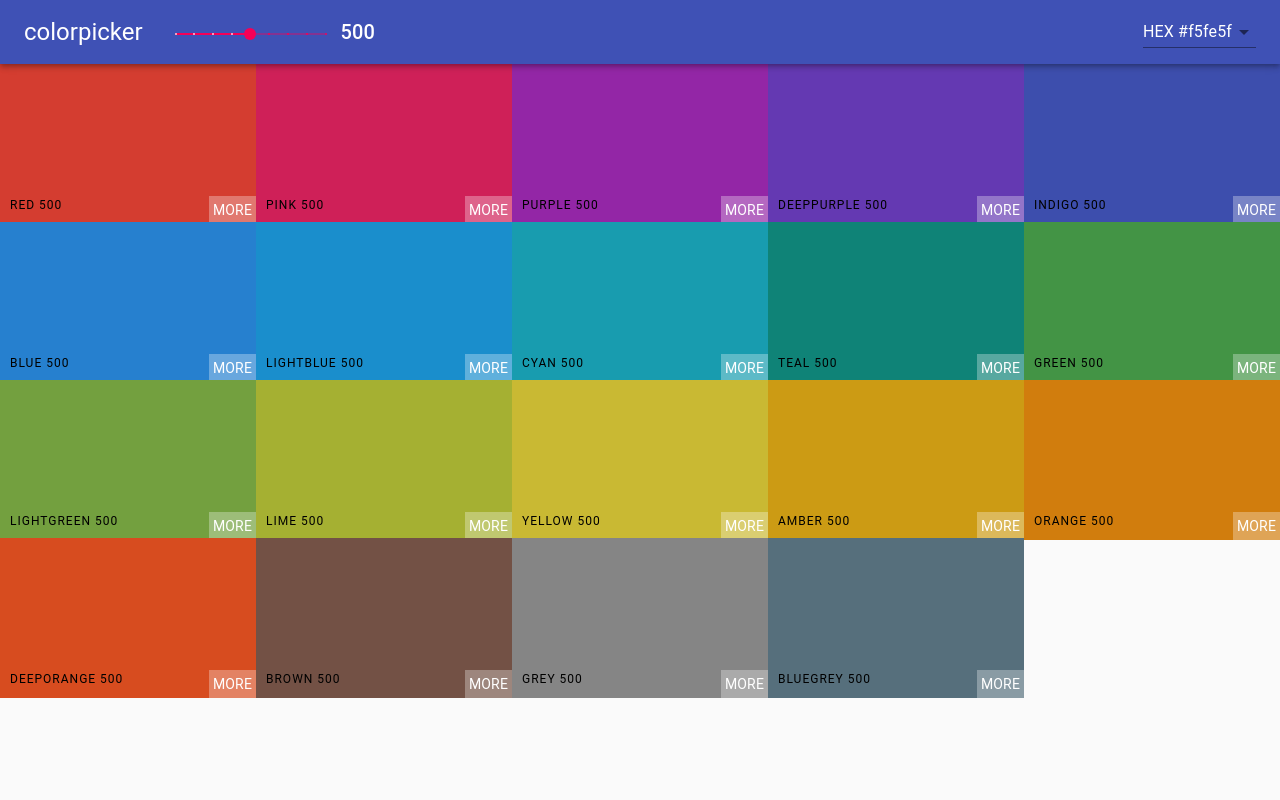
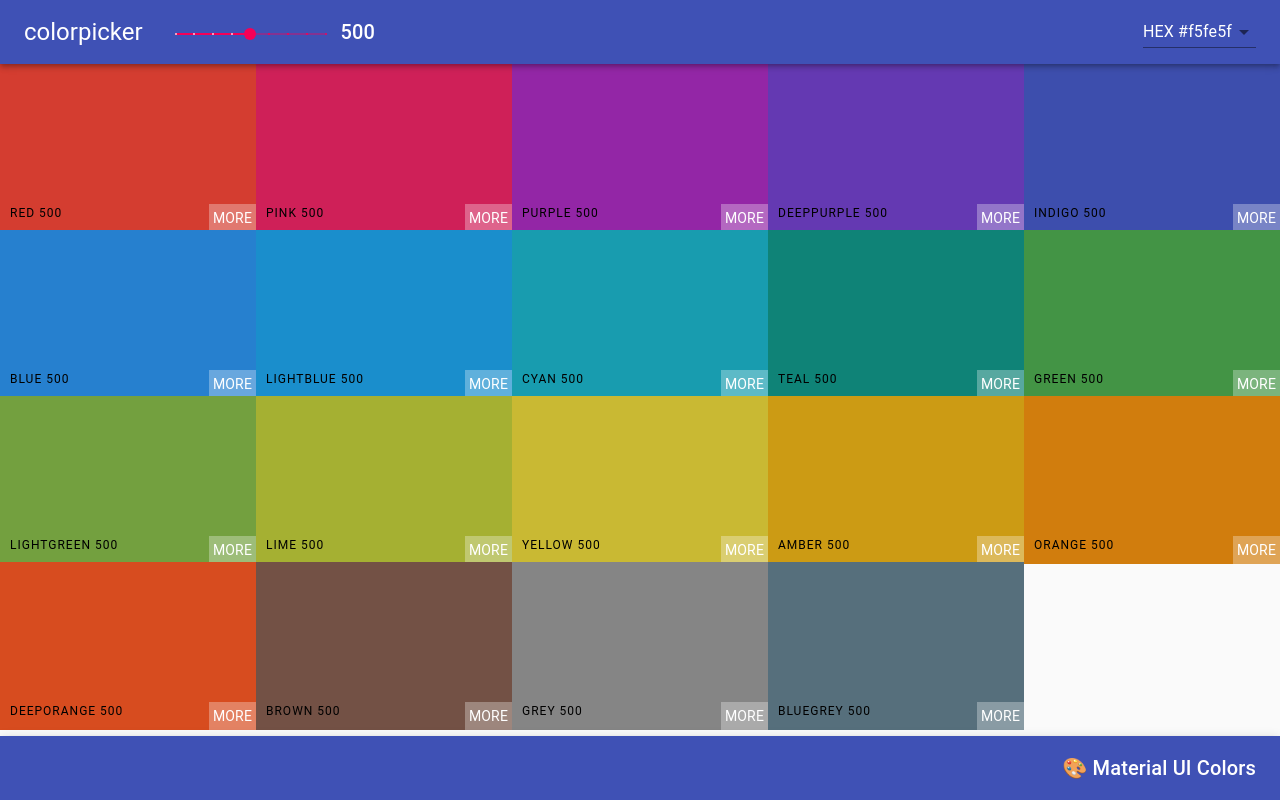
Before and after one commit to bubigrega/Color-Palette, a React (Create React App) app: page /palette/flat-ui-colors-american in a window 1280 px wide. Built offline with nearby package versions, Linux system fonts and the light colour scheme.

Commit message:
added footer

```diff
--- /dev/null
+++ b/src/Footer.js
@@ -0,0 +1,18 @@
+import React, { Component } from "react";
+import { AppBar, Toolbar, Typography } from "@material-ui/core";
+
+class Footer extends Component {
+  render() {
+    return (
+      <AppBar position="sticky" style={{ bottom: "0" }}>
+        <Toolbar>
+          <Typography variant="h6" style={{ marginLeft: "auto" }}>
+            {this.props.emoji + " " + this.props.name}
+          </Typography>
+        </Toolbar>
+      </AppBar>
+    );
+  }
+}
+
+export default Footer;
--- a/src/Navbar.js
+++ b/src/Navbar.js
@@ -34,7 +34,7 @@ class Navbar extends Component {
 
     return (
       <div>
-        <AppBar position="sticky">
+        <AppBar position="sticky" style={{ bottom: "auto" }}>
           <Toolbar>
             <Typography variant="h5">colorpicker</Typography>
             <Typography
--- a/src/Palette.css
+++ b/src/Palette.css
@@ -3,5 +3,5 @@
 }
 
 .Palette-colors {
-  height: 80%;
+  height: 84%;
 }
--- a/src/Palette.js
+++ b/src/Palette.js
@@ -2,6 +2,7 @@ import React, { Component } from "react";
 import ColorBox from "./ColorBox";
 import Navbar from "./Navbar";
 import "./Palette.css";
+import Footer from "./Footer";
 
 class Palette extends Component {
   constructor(props) {
@@ -34,6 +35,7 @@ class Palette extends Component {
           handelStyle={this.handelStyle}
         />
         <div className="Palette-colors">{colors}</div>
+        <Footer name={this.props.paletteName} emoji={this.props.emoji} />
       </div>
     );
   }
--- a/src/createPaletteHelper.js
+++ b/src/createPaletteHelper.js
@@ -4,7 +4,7 @@ const levels = [100, 200, 300, 400, 500, 600, 700, 800, 900];
 
 const generatePalette = palette => {
   let newPalette = {
-    paletteName: palette.name,
+    paletteName: palette.paletteName,
     id: palette.id,
     emoji: palette.emoji,
     colors: {}
```
